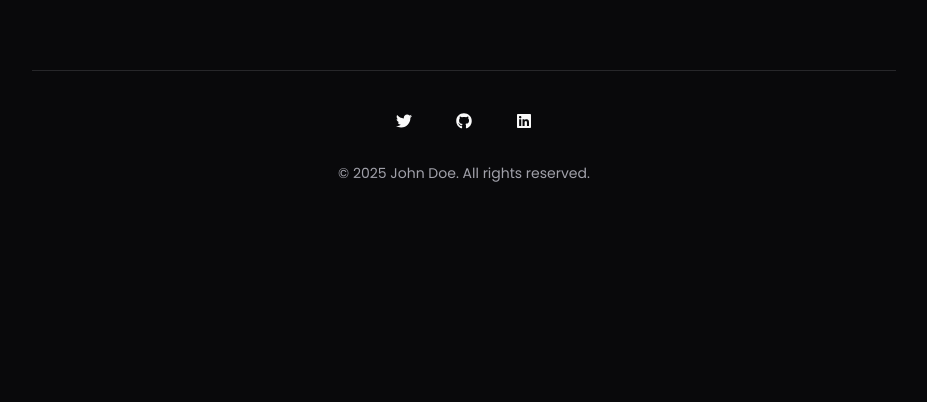
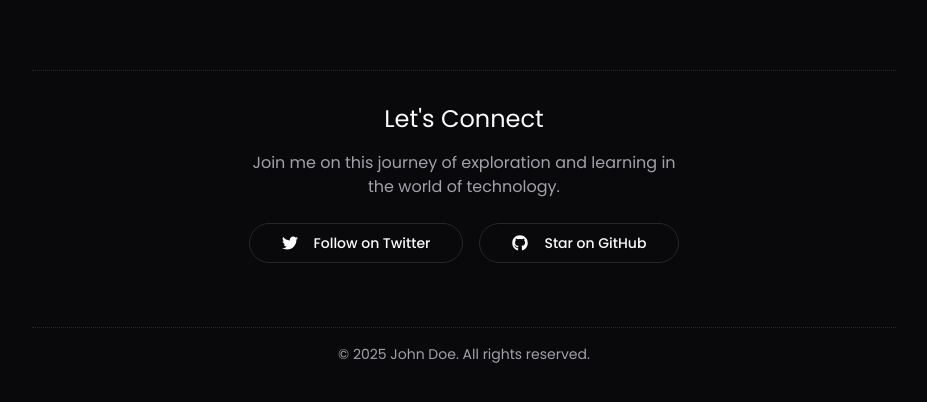
Before and after one commit to SinghAstra/MVPX, a Next.js app: page / in a window 1280 px wide. Shown: the part 1357-1759 px from the top of the page, without its empty margins (176-1103 px from the left). Before the commit the page ends 1604 px from the top, so only its background shows below. Built offline with nearby package versions, Linux system fonts and the light colour scheme.

Commit message:
Basic Landing Page

```diff
--- a/app/page.tsx
+++ b/app/page.tsx
@@ -1,9 +1,10 @@
 "use client";
 
 import { Button, buttonVariants } from "@/components/ui/button";
+import { Tabs, TabsContent, TabsList, TabsTrigger } from "@/components/ui/tabs";
 import { siteConfig } from "@/config/site";
 import { cn } from "@/lib/utils";
-import { ArrowRight, Calendar } from "lucide-react";
+import { ArrowRight, Calendar, Mail, MapPin, Phone } from "lucide-react";
 import Image from "next/image";
 import Link from "next/link";
 import { FaGithub, FaLinkedin, FaTwitter } from "react-icons/fa";
@@ -168,41 +169,43 @@ const RecentPostsSection = () => (
   </div>
 );
 
+const FooterSection = () => (
+  <footer className="border-t border-dotted pt-8">
+    <div className="flex flex-col items-center text-center mb-8">
+      <h2 className="text-2xl font-normal  mb-4">Let&apos;s Connect</h2>
+      <p className="text-muted-foreground max-w-md mb-6">
+        Join me on this journey of exploration and learning in the world of
+        technology.
+      </p>
+      <div className="flex gap-4 mb-8">
+        <Button variant="outline" size="lg" asChild className="rounded-full">
+          <Link href={siteConfig.links.twitter} target="_blank">
+            <FaTwitter className="h-5 w-5 mr-2" />
+            Follow on Twitter
+          </Link>
+        </Button>
+        <Button variant="outline" size="lg" asChild className="rounded-full">
+          <Link href={siteConfig.links.github} target="_blank">
+            <FaGithub className="h-5 w-5 mr-2" />
+            Star on GitHub
+          </Link>
+        </Button>
+      </div>
+    </div>
+    <div className="border-t border-dotted pt-4 text-center text-sm text-muted-foreground">
+      © {new Date().getFullYear()} John Doe. All rights reserved.
+    </div>
+  </footer>
+);
+
 export default function Home() {
   return (
     <div className="min-h-screen">
       <div className="container mx-auto px-4 py-16 max-w-4xl flex flex-col gap-24">
         <IntroSection />
-
-        {/* Recent Posts Section */}
         <RecentPostsSection />
 
-        {/* Footer */}
-        <footer className="border-t pt-8 text-center">
-          <div className="flex justify-center gap-6 mb-6">
-            <Button variant="ghost" size="icon" asChild>
-              <Link href="https://twitter.com" target="_blank">
-                <FaTwitter className="h-5 w-5" />
-                <span className="sr-only">Twitter</span>
-              </Link>
-            </Button>
-            <Button variant="ghost" size="icon" asChild>
-              <Link href="https://github.com" target="_blank">
-                <FaGithub className="h-5 w-5" />
-                <span className="sr-only">GitHub</span>
-              </Link>
-            </Button>
-            <Button variant="ghost" size="icon" asChild>
-              <Link href="https://linkedin.com" target="_blank">
-                <FaLinkedin className="h-5 w-5" />
-                <span className="sr-only">LinkedIn</span>
-              </Link>
-            </Button>
-          </div>
-          <p className="text-sm text-muted-foreground">
-            © {new Date().getFullYear()} John Doe. All rights reserved.
-          </p>
-        </footer>
+        <FooterSection />
       </div>
     </div>
   );
```
